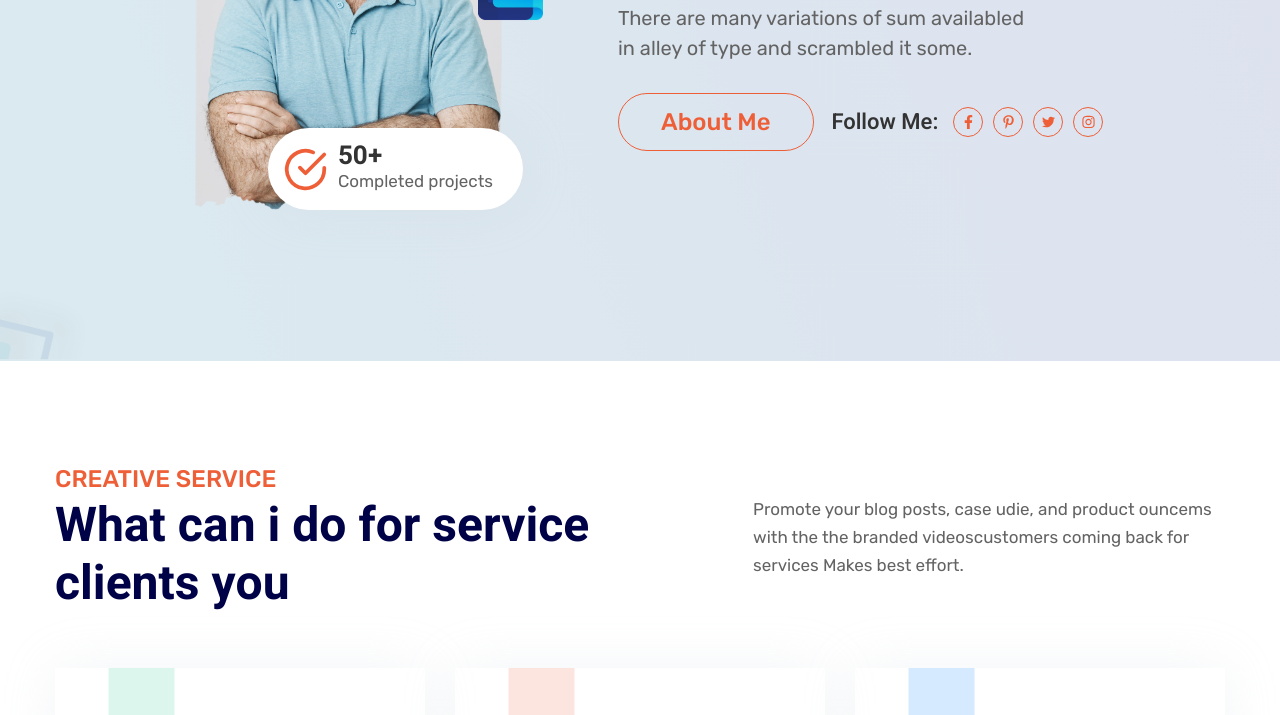
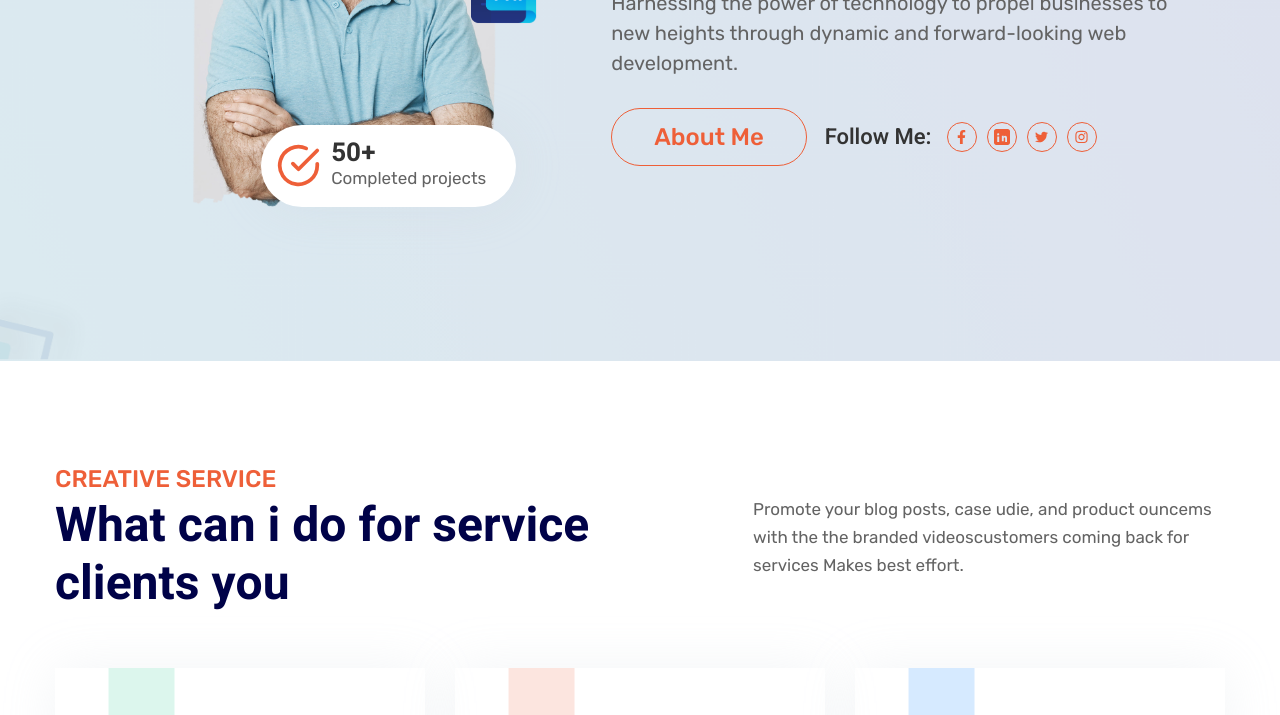
Before and after one commit to Bazil21/Portfolio, a plain HTML site: page index.html in a window 1280 px wide. Shown: the part 439-1154 px from the top of the page. Drawn offline with nearby package versions, Linux system fonts and the light colour scheme.

Commit message:
Update Index

```diff
--- a/index.html
+++ b/index.html
@@ -163,7 +163,7 @@
                   <span class="text-accent1 text-[24px] font-semibold italic pb-[5px]">HELLO  I'M</span>
                   <h2 class="lg:text-[60px] only-md:text-[40px] sm:text-[28px] font-bold font-heebo text-heading dark:text-white">Bazil Farooq! </h2>
                   <h3 class="font-heebo font-normal text-primary dark:text-white">PHP / WEB Developer </h3>
-                  <p class="lg:text-[20px] md:text-[16px] text-paragraph dark:text-slate-200 lg:mt-[18px] md:mt-[15px]">There are many variations of sum availabled <br> in alley of type and scrambled it some.</p>
+                  <p class="lg:text-[20px] md:text-[16px] text-paragraph dark:text-slate-200 lg:mt-[18px] md:mt-[15px]">Harnessing the power of technology to propel businesses to  <br> new heights through dynamic and forward-looking web development.</p>
                    <div class="flex items-center gap-[18px] flex-wrap mt-[30px] sm:justify-center">
                       <a href="#" class="btn outline-btn text-accent1 shrink-0">About Me</a>
                       <div class="flex items-center flex-wrap gap-[15px] sm:justify-center">
@@ -173,8 +173,11 @@
                             <svg  fill="currentColor" stroke="currentColor" width="13" height="14" xmlns="http://www.w3.org/2000/svg" viewBox="0 0 320 512"><path d="M279.14 288l14.22-92.66h-88.91v-60.13c0-25.35 12.42-50.06 52.24-50.06h40.42V6.26S260.43 0 225.36 0c-73.22 0-121.08 44.38-121.08 124.72v70.62H22.89V288h81.39v224h100.17V288z"/></svg>
                           </a>
                           <a href="#" class="w-[30px] h-[30px] flex items-center justify-center text-accent1 border border-accent1 transition duration-300 hover:bg-accent1 hover:text-white rounded-full ltr:ml-[10px] rtl:mr-[10px]">
-                              <svg fill="currentColor" stroke="currentColor" width="13" height="14" xmlns="http://www.w3.org/2000/svg" viewBox="0 0 384 512"><path d="M204 6.5C101.4 6.5 0 74.9 0 185.6 0 256 39.6 296 63.6 296c9.9 0 15.6-27.6 15.6-35.4 0-9.3-23.7-29.1-23.7-67.8 0-80.4 61.2-137.4 140.4-137.4 68.1 0 118.5 38.7 118.5 109.8 0 53.1-21.3 152.7-90.3 152.7-24.9 0-46.2-18-46.2-43.8 0-37.8 26.4-74.4 26.4-113.4 0-66.2-93.9-54.2-93.9 25.8 0 16.8 2.1 35.4 9.6 50.7-13.8 59.4-42 147.9-42 209.1 0 18.9 2.7 37.5 4.5 56.4 3.4 3.8 1.7 3.4 6.9 1.5 50.4-69 48.6-82.5 71.4-172.8 12.3 23.4 44.1 36 69.3 36 106.2 0 153.9-103.5 153.9-196.8C384 71.3 298.2 6.5 204 6.5z"/></svg>
-                          </a>
+                            <svg fill="currentColor" viewBox="0 0 24 24" style="width: 16px; height: 16px;">
+                                <path d="M20.625,0H3.375C1.512,0,0,1.512,0,3.375v17.25C0,22.488,1.512,24,3.375,24h17.25c1.863,0,3.375-1.512,3.375-3.375V3.375C24,1.512,22.488,0,20.625,0z M7.813,19.5H4.875v-8.25h2.938V19.5z M6.344,9.609H6.281c-0.95,0-1.531-0.672-1.531-1.531C4.75,7.055,5.383,6.375,6.281,6.375h0.063c0.95,0,1.531,0.672,1.531,1.531C7.875,8.938,7.243,9.609,6.344,9.609z M19.688,19.5h-2.938v-4.875c0-0.813-0.031-1.875-1.031-1.875c-1.031,0-1.156,0.797-1.156,1.625v4.125h-2.813v-8.25h2.813v1.313h0.063c0.313-0.6,1.031-1.313,2.156-1.313c2.297,0,2.719,1.5,2.719,3.469V19.5z"/>
+                            </svg>
+                        </a>
+
                           <a href="#" class="w-[30px] h-[30px] flex items-center justify-center text-accent1 border border-accent1 transition duration-300 hover:bg-accent1 hover:text-white rounded-full ltr:ml-[10px] rtl:mr-[10px]">
                             <svg fill="currentColor" stroke="currentColor" width="13" height="14"  xmlns="http://www.w3.org/2000/svg" viewBox="0 0 512 512"><path d="M459.37 151.716c.325 4.548.325 9.097.325 13.645 0 138.72-105.583 298.558-298.558 298.558-59.452 0-114.68-17.219-161.137-47.106 8.447.974 16.568 1.299 25.34 1.299 49.055 0 94.213-16.568 130.274-44.832-46.132-.975-84.792-31.188-98.112-72.772 6.498.974 12.995 1.624 19.818 1.624 9.421 0 18.843-1.3 27.614-3.573-48.081-9.747-84.143-51.98-84.143-102.985v-1.299c13.969 7.797 30.214 12.67 47.431 13.319-28.264-18.843-46.781-51.005-46.781-87.391 0-19.492 5.197-37.36 14.294-52.954 51.655 63.675 129.3 105.258 216.365 109.807-1.624-7.797-2.599-15.918-2.599-24.04 0-57.828 46.782-104.934 104.934-104.934 30.213 0 57.502 12.67 76.67 33.137 23.715-4.548 46.456-13.32 66.599-25.34-7.798 24.366-24.366 44.833-46.132 57.827 21.117-2.273 41.584-8.122 60.426-16.243-14.292 20.791-32.161 39.308-52.628 54.253z"/></svg>
                           </a>
```
